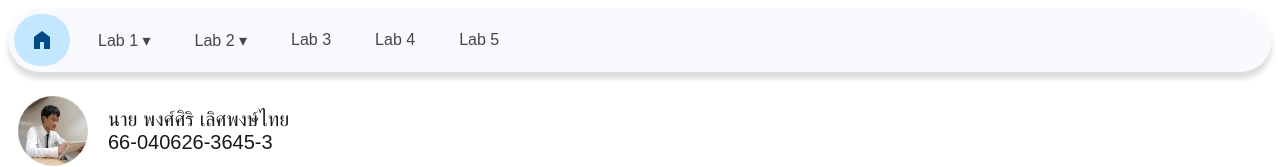
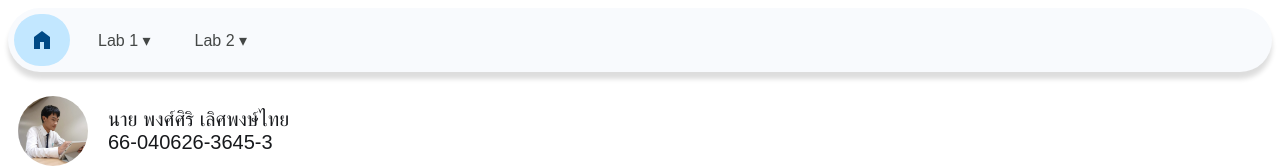
Before and after one commit to cs6636453/cs6636453.github.io, a plain HTML site: page index.html in a window 1280 px wide. Shown: the top 167 px of the page. Drawn offline with Linux system fonts and the light colour scheme.

Commit message:
เอา Lab 3-5 ออกก่อน

```diff
--- a/index.html
+++ b/index.html
@@ -29,9 +29,6 @@
                 <a href="Lab2/lab2css/lab2-3.html">Lab 2.3</a>
             </div>
         </li>
-        <li class="NavBarItems"><a href="#">Lab 3</a></li>
-        <li class="NavBarItems"><a href="#">Lab 4</a></li>
-        <li class="NavBarItems"><a href="#">Lab 5</a></li>
     </ul>
     <p></p>
     <div class="profile">
```
